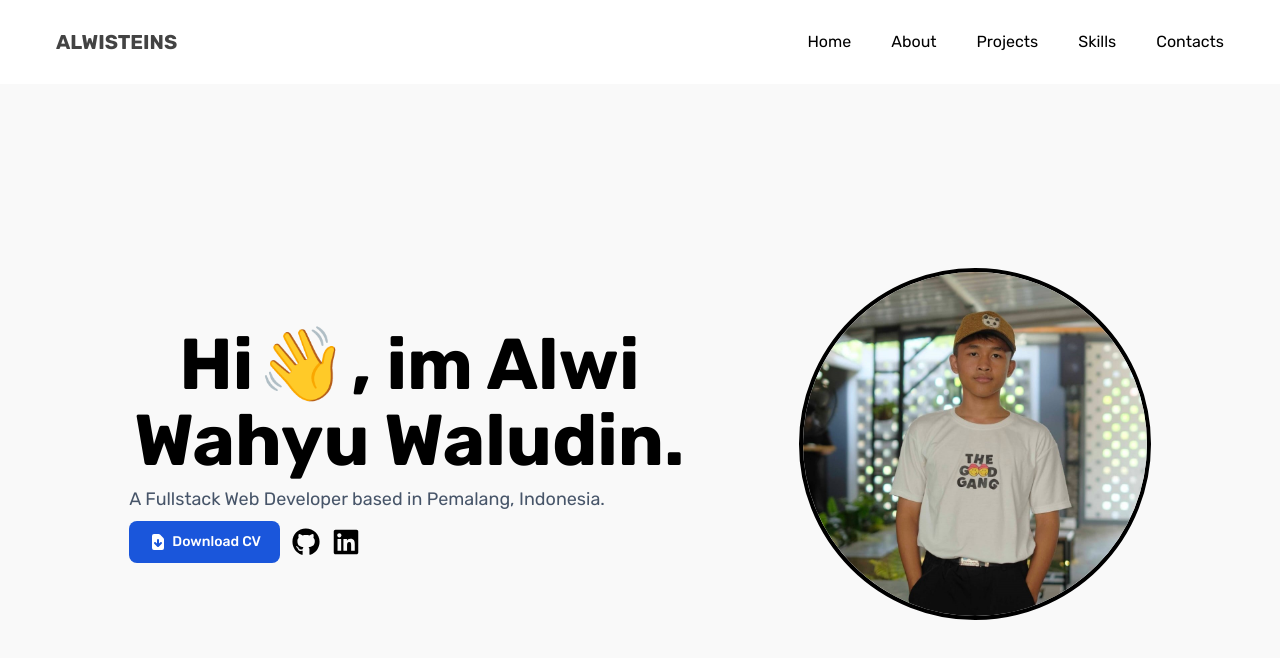
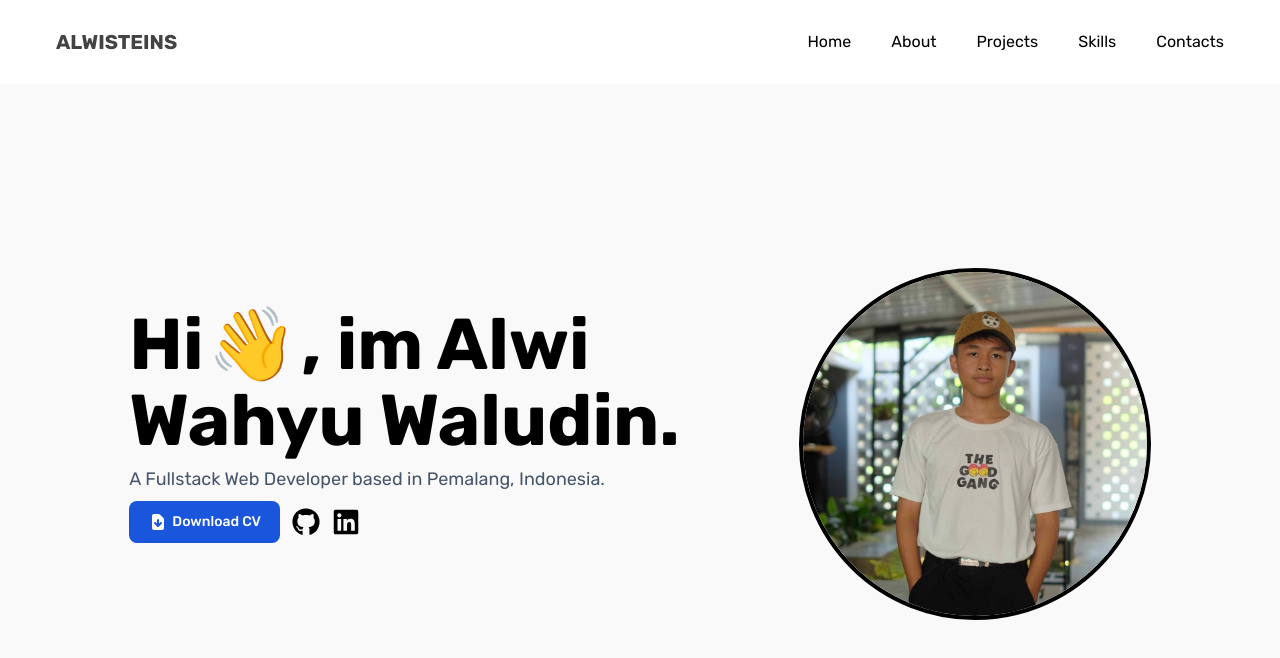
Before and after one commit to Alwisteins/web-portofolio, a Next.js app: page / in a window 1280 px wide. Shown: the top 658 px of the page. Built offline with nearby package versions, Linux system fonts and the light colour scheme.

Commit message:
resize gap between text and image

```diff
--- a/src/section/home/Home.tsx
+++ b/src/section/home/Home.tsx
@@ -7,7 +7,7 @@ import BlobAnimate from "@/animate/BlobAnimate";
 
 export default function Home() {
   return (
-    <div className="flex flex-col sm:flex-row-reverse items-center justify-evenly px-5 sm:py-5 w-screen h-[90vh] bg-[#f9f9f9]">
+    <div className="flex flex-col sm:flex-row-reverse items-center justify-evenly -space-y-10 px-5 sm:py-5 w-screen h-[90vh] bg-[#f9f9f9]">
       <div className="flex w-72 h-72 sm:w-[22rem] sm:h-[22rem]">
         <Image
           src={AlwiProfilePicture}
@@ -22,7 +22,7 @@ export default function Home() {
 
       <BlobAnimate />
 
-      <div className="flex flex-col items-center sm:items-start text-center sm:w-[35rem] space-y-2 z-50">
+      <div className="flex flex-col items-center sm:items-start text-center sm:text-start sm:w-[35rem] space-y-2 z-50">
         <h1 className="text-4xl sm:text-7xl font-bold">
           Hi<span className="animate-wave inline-block p-1">👋</span>, im Alwi
           Wahyu Waludin.
```
